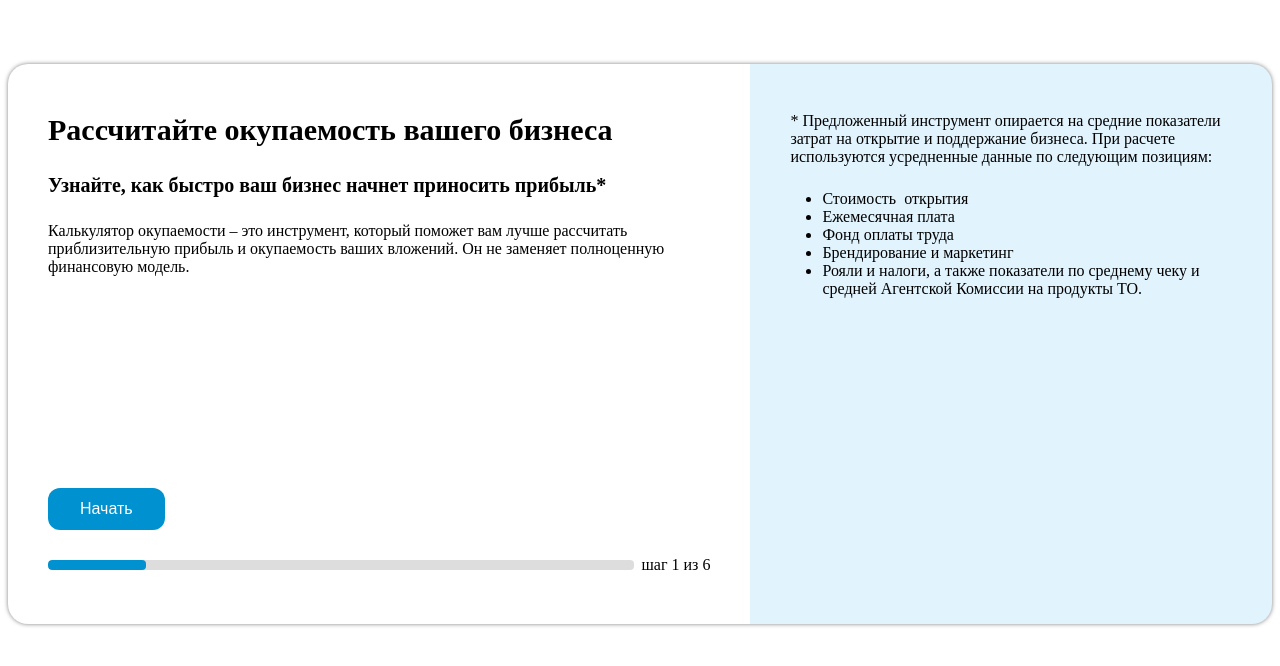
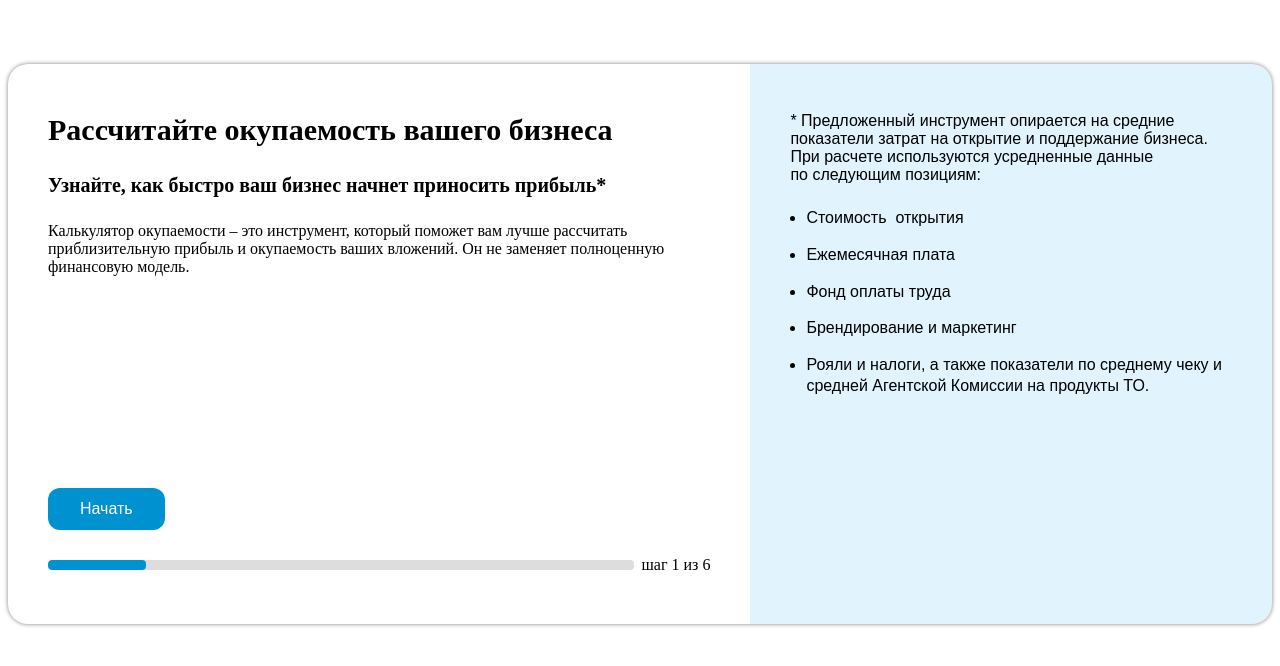
Before and after one commit to CoralTravelCenter/franch-calculator, a Vue app: page / in a window 1280 px wide. Shown: the top 666 px of the page. Built offline with nearby package versions, Linux system fonts and the light colour scheme.

Commit message:
~ minor upd 2024-08-23

```diff
--- a/src/components/FiveStep.vue
+++ b/src/components/FiveStep.vue
@@ -33,9 +33,8 @@ function commit() {
     <div class="franch-calc-container">
         <div class="franch-calc-container__part left">
             <div class="content">
-                <h2>Сколько сотрудников вы планируете нанять?</h2>
+                <h2>Сколько сотрудников вы планируете нанять дополнительно?</h2>
                 <div class="input-container">
-
                     <el-input class="people" v-model="params.personal" clearable
                               :parser="parsePeople" :formatter="formatPeople" autofocus
                               @keyup.enter="commit">
@@ -46,6 +45,19 @@ function commit() {
             <Navigation />
         </div>
         <div class="franch-calc-container__part right">
+            <ul>
+                <li>На начальном этапе открытия офиса мы рекомендуем вам лично участвовать во всех процессах, поэтому
+                    предлагаем нанимать <strong>не более одного</strong> дополнительного сотрудника.
+                </li>
+                <li>Для эффективной работы <strong>офиса в ТЦ и БЦ</strong> площадью
+                    до 25 м<sup>2</sup> мы рекомендуем нанять <strong>1-2 сотрудников</strong>.</li>
+                <li>Для успешного функционирования <strong>среднего офиса стрит-ритейла</strong> площадью 30 м<sup>2</sup> мы рекомендуем нанимать
+                    <strong>от 2х до 3х сотрудников</strong>.
+                </li>
+                <li>Для <strong>большого офиса</strong> площадью от 40 до 70 м<sup>2</sup> мы рекомендуем нанимать
+                    <strong>от 3х до 4х сотрудников</strong>.</li>
+            </ul>
+<!--
             <p>
                 На начальном этапе открытия офиса мы рекомендуем нанимать не
                 более 1 сотрудника. Для эффективной работы
@@ -57,6 +69,7 @@ function commit() {
                 <strong>большого офиса</strong> площадью от 40 до 70 м2 мы
                 рекомендуем нанимать от 3х до 4х сотрудников.
             </p>
+-->
         </div>
     </div>
 </template>
--- a/src/style.scss
+++ b/src/style.scss
@@ -74,6 +74,7 @@
 }
 
 .franch-calc-container__part.right {
+	font-family: sans-serif;
     background: #e1f3fc;
     width: 40%;
     border-bottom-right-radius: 20px;
@@ -92,9 +93,19 @@
     }
 
     ul {
-        padding-left: 2em;
+		display: flex;
+		flex-direction: column;
+		gap: 1em;
+        padding-left: 1em;
         margin: 0;
         font-size: 16px;
+		>li {
+			line-height: 1.3;
+			sup {
+				font-size: .62em;
+				line-height: 1;
+			}
+		}
     }
 }
 
--- a/support/more-features.js
+++ b/support/more-features.js
@@ -9,9 +9,11 @@ injectCalculatorBeforeEL.parentElement.insertBefore(calcAppEl, injectCalculatorB
 
 const calcStylesEl = document.createElement('link');
 calcStylesEl.rel = 'stylesheet';
-calcStylesEl.href = '//b2ccdn.coral.ru/content/lib/franch-coral-ru/calc/index-BcZcCWaM.css';
+// calcStylesEl.href = '//b2ccdn.coral.ru/content/lib/franch-coral-ru/calc/index-BcZcCWaM.css';
+calcStylesEl.href = '//b2ccdn.coral.ru/content/lib/franch-coral-ru/calc/index-B6c-_6cg.css';
 document.head.append(calcStylesEl);
 
 const calcScriptEl = document.createElement('script');
-calcScriptEl.src = '//b2ccdn.coral.ru/content/lib/franch-coral-ru/calc/index-C1Rw-BOb.js';
+// calcScriptEl.src = '//b2ccdn.coral.ru/content/lib/franch-coral-ru/calc/index-C1Rw-BOb.js';
+calcScriptEl.src = '//b2ccdn.coral.ru/content/lib/franch-coral-ru/calc/index-TxA7Voq5.js';
 document.body.append(calcScriptEl);
```
